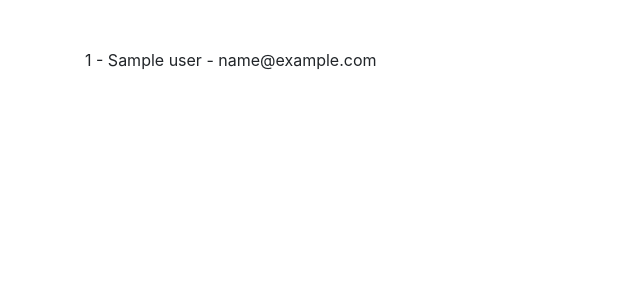
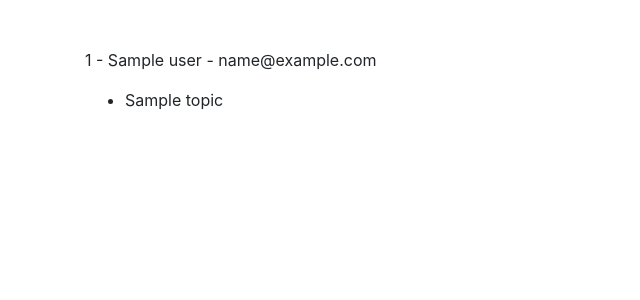
Before and after one commit to begimov/MVCFrameWork, a PHP site: template views/home.twig in a window 1280 px wide. Shown: the top 300 px of the page, without its empty margins (0-640 px from the left). Run offline with PHP 8.4, Linux system fonts and the light colour scheme; the template is opened without the code that fills it: most values are stand-ins (such as "Sample title", 1, 10 or a date in 2020); some libraries are stand-ins or nearby versions.

Commit message:
passing all Users with related topics to template and displaying them

```diff
--- a/app/Controllers/HomeController.php
+++ b/app/Controllers/HomeController.php
@@ -16,7 +16,7 @@ class HomeController
 
     public function index($request, $response)
     {
-        $users = User::all();
+        $users = User::with('topics')->get();
 
         return $this->view->render($response, 'home.twig', compact('users'));
     }
--- a/views/home.twig
+++ b/views/home.twig
@@ -4,7 +4,14 @@
     <div class="row mt-5">
         <div class="col">
             {% for user in users %}
-                <p>{{ user.id }} - {{ user.name }} - {{ user.email }}</p>
+                <p>
+                    {{ user.id }} - {{ user.name }} - {{ user.email }}
+                    <ul>
+                        {% for topic in user.topics %}
+                            <li>{{ topic.name }}</li>
+                        {% endfor %}
+                    </ul>
+                </p>
             {% endfor %}
         </div>
     </div>
```
